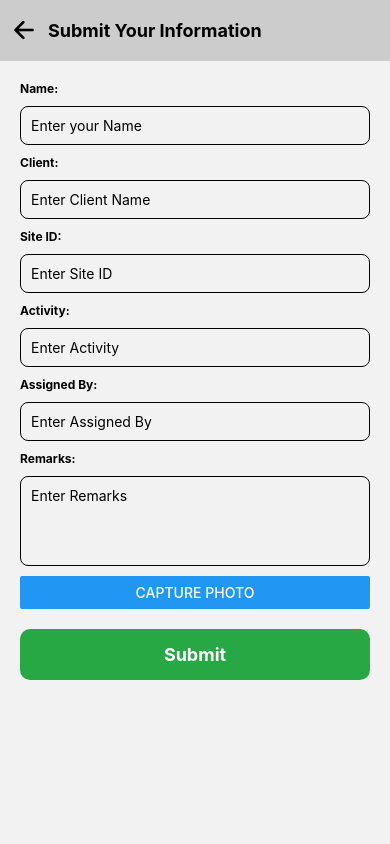
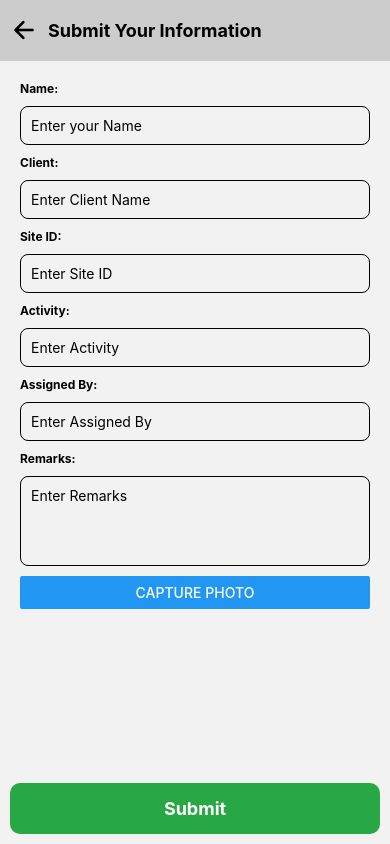
Before and after one commit to pvrveeru/psr, a React Native app: screen /AddSite in a window 390 px wide. Built offline with nearby package versions, Linux system fonts and the light colour scheme.

Commit message:
ui changes

```diff
--- a/src/components/location.js
+++ b/src/components/location.js
@@ -167,7 +167,7 @@ const UserLoc = () => {
         </TouchableOpacity>
         <Text style={styles.headerTitle}>Submit Your Information</Text>
       </View>
-      <ScrollView contentContainerStyle={styles.scrollContainer} keyboardShouldPersistTaps="handled">
+      <ScrollView contentContainerStyle={styles.scrollContainer} keyboardShouldPersistTaps="handled" showsVerticalScrollIndicator={false}>
         <View>
 
           <Text style={styles.label}>Name:</Text>
@@ -193,22 +193,21 @@ const UserLoc = () => {
             multiline
             numberOfLines={4}
           />
-
           <Button title="Capture Photo" onPress={captureImage} />
           {photo && <Image source={{ uri: photo.uri }} style={styles.image} />}
-
-
-          {location && location.latitude && location.longitude && (
+          {/* {location && location.latitude && location.longitude && (
             <><Text style={styles.details}>Position</Text>
               <Text style={styles.info}>Latitude: {location.latitude}, Longitude: {location.longitude}</Text>
             </>
           )}
-          {dateTime && <Text style={styles.info}>Date/Time: {dateTime}</Text>}
+          {dateTime && <Text style={styles.info}>Date/Time: {dateTime}</Text>} */}
         </View>
+      </ScrollView>
+      <View style={styles.button}>
         <TouchableOpacity style={styles.submitButton} onPress={handleSubmit}>
           <Text style={styles.submitText}>Submit</Text>
         </TouchableOpacity>
-      </ScrollView>
+      </View>
     </SafeAreaView>
   );
 };
@@ -216,34 +215,43 @@ const UserLoc = () => {
 const styles = StyleSheet.create({
   container: { flex: 1 },
   header: {
-    flexDirection: "row",
-    alignItems: "center",
+    flexDirection: 'row',
+    alignItems: 'center',
     paddingVertical: 15,
     paddingHorizontal: 10,
     columnGap: 10,
-    backgroundColor: '#ccc'
+    backgroundColor: '#ccc',
   },
   backButton: {
     marginRight: 10,
   },
   headerTitle: {
-    color: "black",
+    color: 'black',
     fontSize: 18,
-    fontWeight: "bold",
+    fontWeight: 'bold',
   },
   scrollContainer: { padding: 20 },
   // header: {fontSize: 24, fontWeight: 'bold', textAlign: 'center', marginBottom: 20 },
-  input: { borderWidth: 1, borderColor: "black", borderRadius: 8, padding: 10, marginVertical: 10 },
-  label: { fontSize: 12, fontWeight: "bold", marginTop: 0 },
-  commentBox: { borderWidth: 1, borderColor: "black", borderRadius: 8, padding: 10, marginVertical: 10, textAlignVertical: "top" },
+  input: { borderWidth: 1, borderColor: 'black', borderRadius: 8, padding: 10, marginVertical: 10 },
+  label: { fontSize: 12, fontWeight: 'bold', marginTop: 0 },
+  commentBox: { borderWidth: 1, borderColor: 'black', borderRadius: 8, padding: 10, marginVertical: 10, textAlignVertical: 'top' },
   image: { width: 200, height: 200, borderRadius: 10, marginVertical: 10 },
   details: { fontSize: 16, fontWeight: 'bold', marginTop: 10 },
   info: { fontSize: 16, marginTop: 10 },
   // submitButton: { backgroundColor: "#28a745", padding: 15, borderRadius: 10, alignItems: "center", marginTop: 20 },
   // submitText: { color: "white", fontSize: 18, fontWeight: "bold" },
-  shareIcon: { position: 'absolute', left: 0, top: 0, },
+  shareIcon: { position: 'absolute', left: 0, top: 0 },
 
-  submitButton: { backgroundColor: '#28a745', padding: 15, borderRadius: 10, alignItems: 'center', marginTop: 20 },
+  submitButton: {
+    backgroundColor: '#28a745',
+    padding: 15,
+    borderRadius: 10,
+    alignItems: 'center',
+    width: '100%',
+  },
+  button: {
+    padding: 10,
+  },
   submitText: { color: 'white', fontSize: 18, fontWeight: 'bold' },
 });
 
--- a/src/screens/Dashboard.js
+++ b/src/screens/Dashboard.js
@@ -136,8 +136,8 @@ const Dashboard = () => {
         html: htmlContent,
         fileName: 'All_Sites',
         base64: false,
-        width: 612, // A4 Width
-        height: 792, // A4 Height
+        width: 612,
+        height: 792,
       });
 
       await Share.open({
@@ -146,7 +146,7 @@ const Dashboard = () => {
         title: 'Share All Sites',
       });
     } catch (error) {
-      Alert.alert('Error', 'Failed to generate PDF');
+      console.log('Error', 'Failed to generate PDF');
     }
   };
 
@@ -215,8 +215,8 @@ const Dashboard = () => {
         html: htmlContent,
         fileName: 'All_Sites',
         base64: false,
-        width: 612, // A4 Width
-        height: 792, // A4 Height
+        width: 612,
+        height: 792,
       });
 
       await Share.open({
@@ -225,7 +225,7 @@ const Dashboard = () => {
         title: 'Share All Sites',
       });
     } catch (error) {
-      Alert.alert('Error', 'Failed to generate PDF');
+      console.log('Error', 'Failed to generate PDF');
     }
   };
   const formatDateTime = (dateTimeString) => {
```
